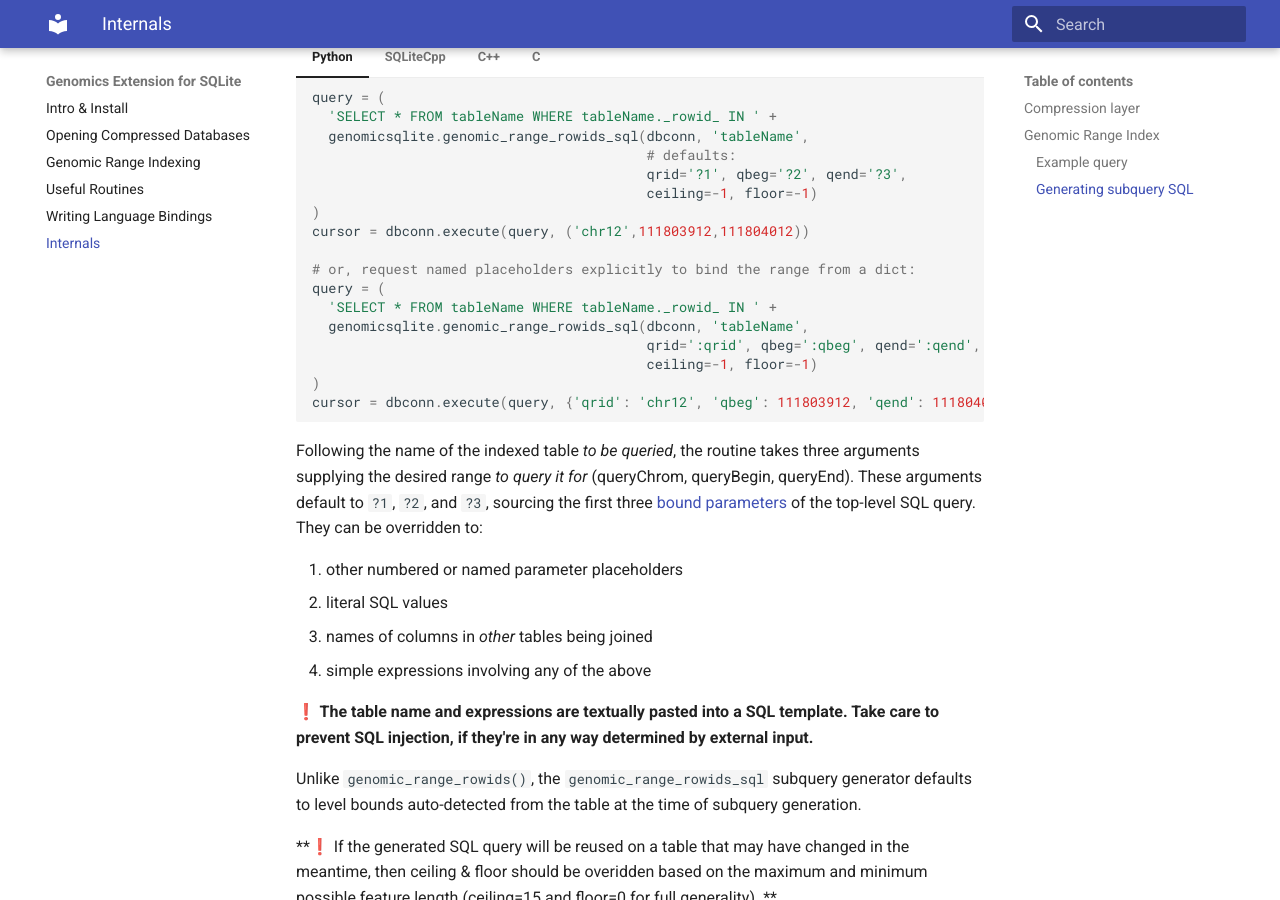
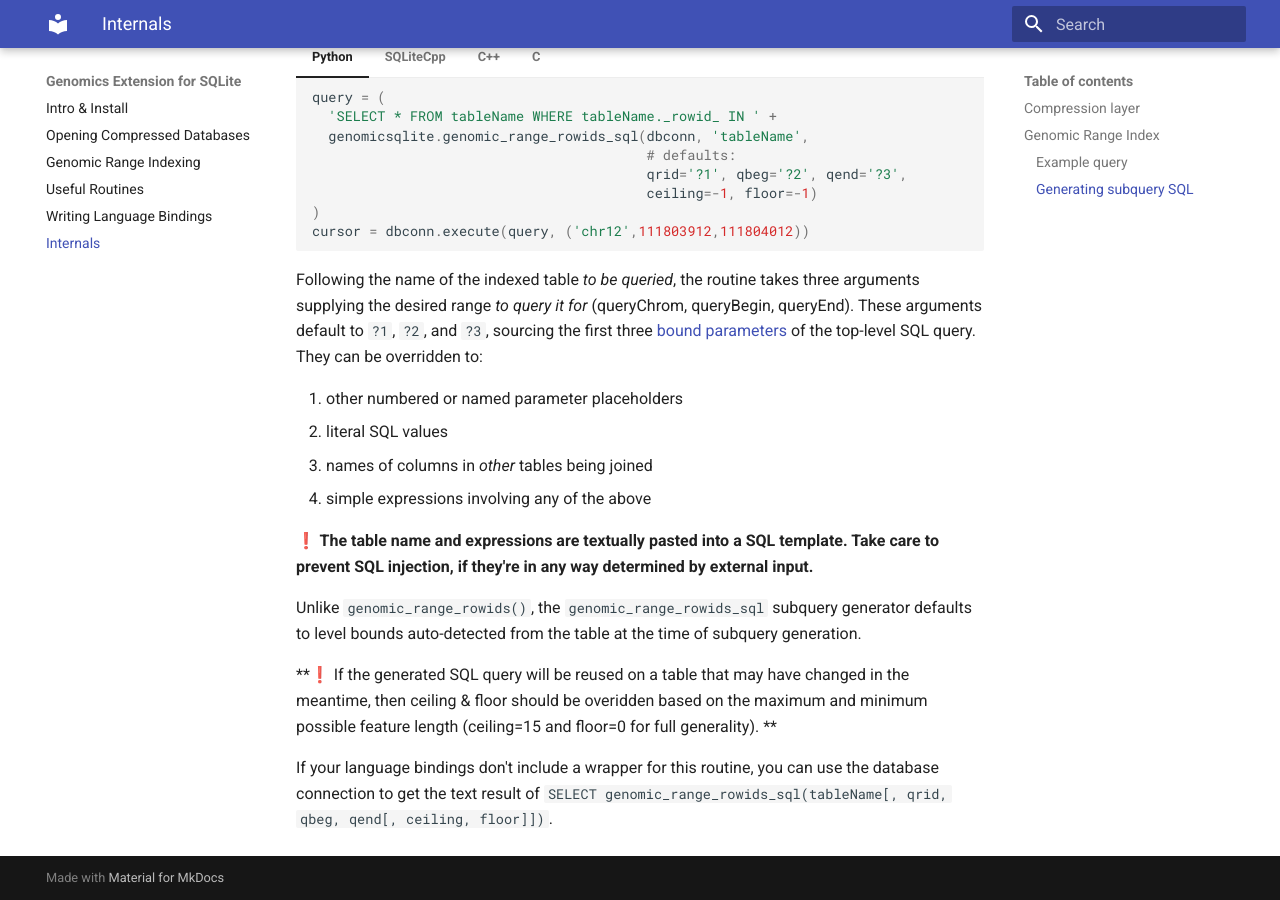
Before and after one commit to mlin/GenomicSQLite, an MkDocs documentation site: the page built from docs/internals.md, in a window 1280 px wide and 900 px high, scrolled down 3667 px. Built offline with MkDocs 1.6.1 and Material for MkDocs 9.7.7, drawn with Linux system fonts in a browser that asks for light colours.

Commit message:
Revert docs/internals.md addition (existing prose suffices)

````diff
--- a/docs/internals.md
+++ b/docs/internals.md
@@ -77,15 +77,6 @@ The extension also exposes the routine to generate the SQL subquery, which you c
                                              ceiling=-1, floor=-1)
     )
     cursor = dbconn.execute(query, ('chr12',111803912,111804012))
-
-    # or, request named placeholders explicitly to bind the range from a dict:
-    query = (
-      'SELECT * FROM tableName WHERE tableName._rowid_ IN ' +
-      genomicsqlite.genomic_range_rowids_sql(dbconn, 'tableName',
-                                             qrid=':qrid', qbeg=':qbeg', qend=':qend',
-                                             ceiling=-1, floor=-1)
-    )
-    cursor = dbconn.execute(query, {'qrid': 'chr12', 'qbeg': 111803912, 'qend': 111804012})
     ```
 
 === "SQLiteCpp"
````
